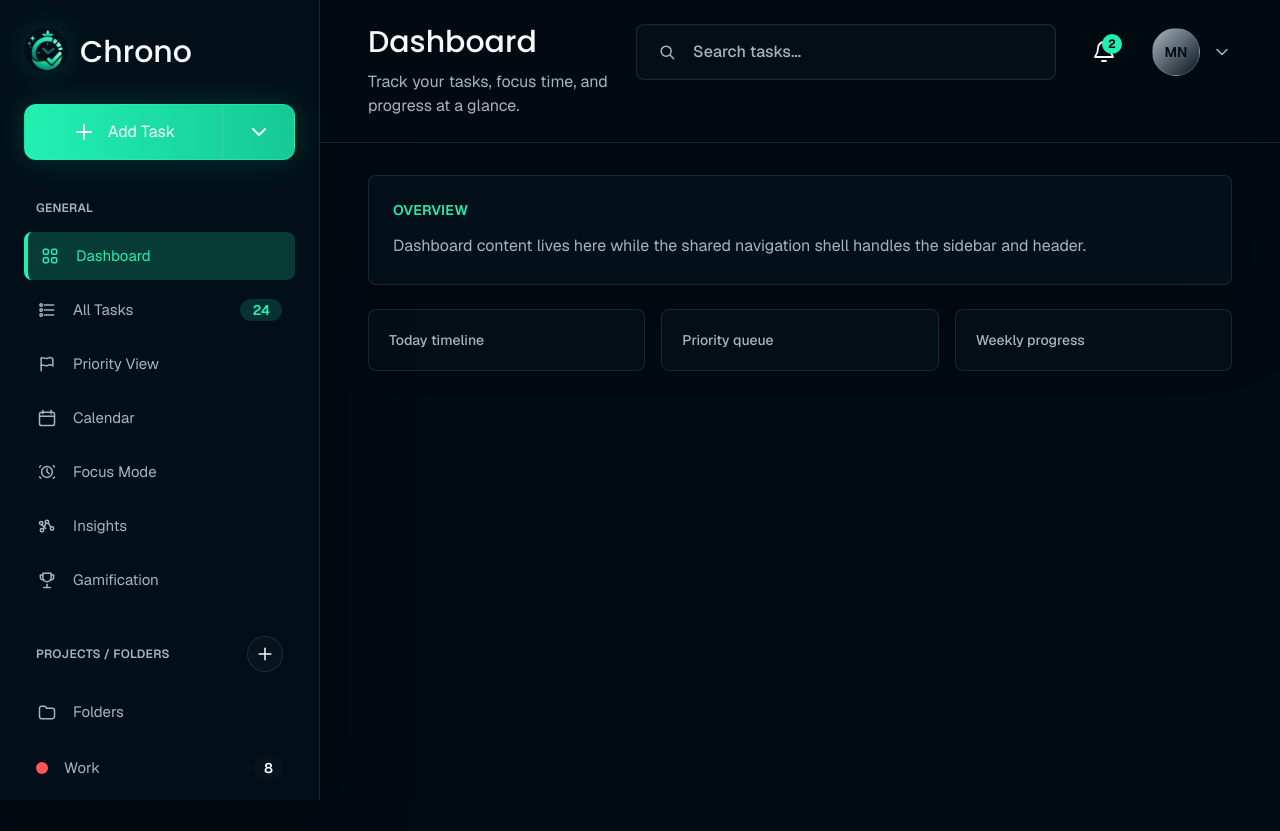
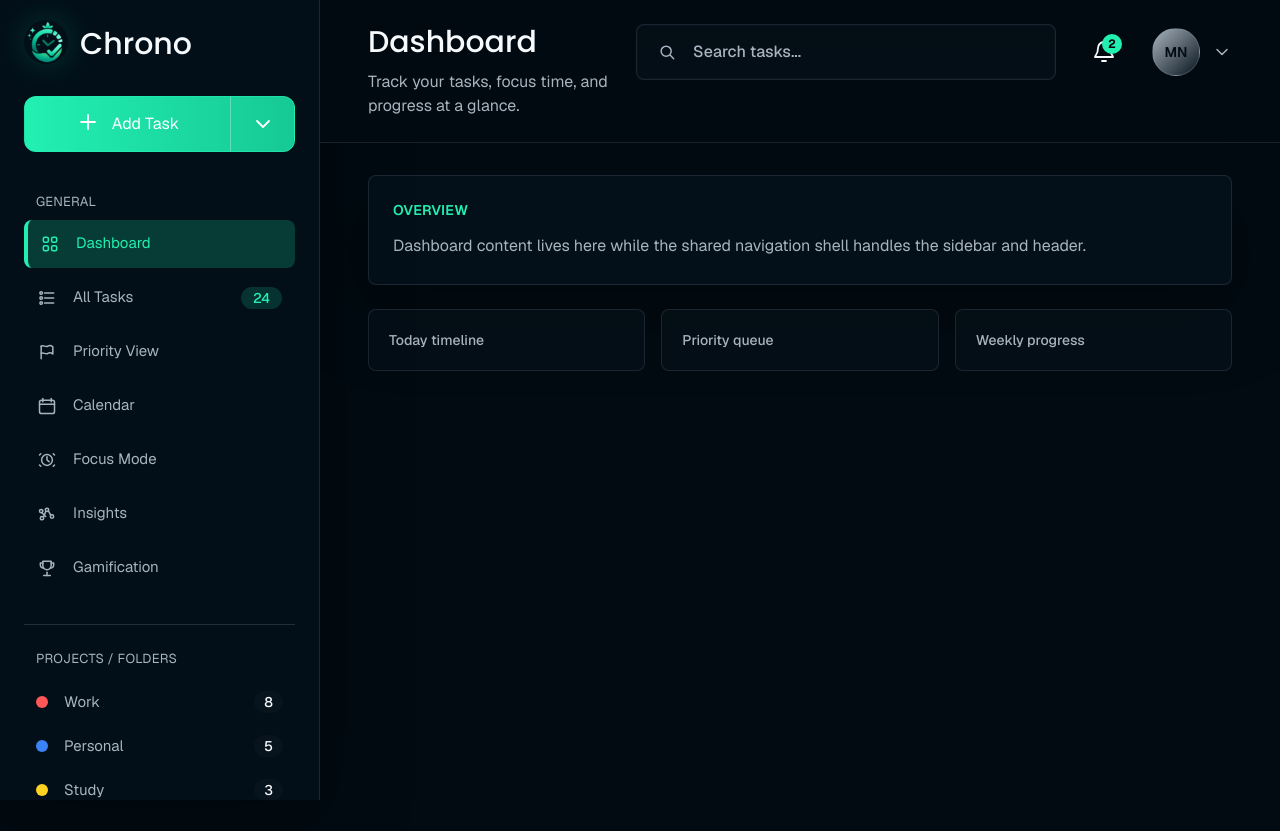
Before and after one commit to nadornhan/AISmartSchedulingWebApp, a Next.js app in the folder frontend/web/: page / in a window 1280 px wide. Built offline with nearby package versions, Linux system fonts and the light colour scheme.

Commit message:
Sidebar polish

```diff
--- a/frontend/web/components/layout/sidebar.tsx
+++ b/frontend/web/components/layout/sidebar.tsx
@@ -75,24 +75,32 @@ function BrandMark() {
 function SectionTitle({
   children,
   actionLabel,
+  href,
+  onNavigate,
 }: Readonly<{
   children: ReactNode;
   actionLabel?: string;
+  href?: string;
+  onNavigate?: () => void;
 }>) {
+  const titleClassName =
+    'text-[13px] font-normal uppercase tracking-[0.02em] text-dashboard-muted transition hover:text-dashboard-accent';
+
   return (
-    <div className="mb-4 flex items-center justify-between px-3">
-      <p className="text-xs font-semibold uppercase tracking-[0.02em] text-dashboard-muted">
-        {children}
-      </p>
-      {actionLabel ? (
-        <button
-          aria-label={actionLabel}
-          className="grid h-9 w-9 place-items-center rounded-full border border-dashboard-border bg-dashboard-surface text-dashboard-text transition hover:border-dashboard-accent/60 hover:text-dashboard-accent"
-          type="button"
+    <div className="mb-2 flex items-center justify-between px-3">
+      {href ? (
+        <Link
+          href={href}
+          onClick={onNavigate}
+          className={titleClassName}
         >
-          <PlusIcon className="h-5 w-5" />
-        </button>
-      ) : null}
+          {children}
+        </Link>
+      ) : (
+        <p className={titleClassName}>
+          {children}
+        </p>
+      )}
     </div>
   );
 }
@@ -130,7 +138,7 @@ function NavLink({
       {item.badge ? (
         <span
           className={cn(
-            'rounded-full px-3 py-1 text-sm font-semibold leading-none',
+            'rounded-full px-3 py-1 text-sm font-medium leading-none',
             active
               ? 'bg-dashboard-bg/25 text-dashboard-text'
               : 'bg-dashboard-accent-soft text-dashboard-accent',
@@ -180,7 +188,7 @@ export function Sidebar({ className, onNavigate }: SidebarProps) {
     <aside
       ref={sidebarRef}
       className={cn(
-    'accent-scrollbar flex h-dvh w-80 flex-col overflow-y-auto border-r border-dashboard-border bg-[#03101a]/95 px-6 py-7 text-dashboard-text shadow-panel backdrop-blur-xl',
+    'accent-scrollbar flex h-dvh w-80 flex-col overflow-y-auto border-r border-dashboard-border bg-[#03101a]/95 px-6 py-5 text-dashboard-text shadow-panel backdrop-blur-xl',
     className,
       )}
     >
@@ -190,20 +198,20 @@ export function Sidebar({ className, onNavigate }: SidebarProps) {
       </div>
 
       <div className="group relative mb-10">
-        <div className="flex h-14 overflow-hidden rounded-xl border border-dashboard-accent/60 bg-gradient-to-r from-dashboard-accent to-dashboard-accent-strong text-white shadow-glow transition hover:brightness-110">
+        <div className="flex h-14 overflow-hidden rounded-xl border border-dashboard-accent/60 bg-gradient-to-r from-dashboard-accent to-dashboard-accent-strong text-white transition hover:brightness-110">
           {/* Main Add Task button */}
           <button
             className="flex flex-1 items-center justify-center gap-3 px-6 text-base font-normal"
             type="button"
           >
-            <PlusIcon className="h-6 w-6" />
+            <PlusIcon className="h-6 w-6 mb-1" />
             <span>Add Task</span>
           </button>
 
           {/* Dropdown trigger */}
           <button
             aria-label="Open add task menu"
-            className="grid w-[72px] place-items-center border-l border-white/10 transition hover:bg-white/10"
+            className="grid w-[64px] place-items-center border-l border-white/30 transition hover:bg-white/10"
             type="button"
           >
             <ChevronDownIcon className="h-6 w-6 transition-transform duration-200 group-hover:rotate-180" />
@@ -253,15 +261,9 @@ export function Sidebar({ className, onNavigate }: SidebarProps) {
           </div>
         </section>
 
-        <section>
-          <SectionTitle actionLabel="Add folder">Projects / Folders</SectionTitle>
+        <section className="border-t border-[#AAAAAA]/20 pt-6">
+          <SectionTitle href="/folders"actionLabel="Add folder">Projects / Folders</SectionTitle>
           <div className="space-y-1.5">
-            <NavLink
-              active={foldersActive}
-              item={{ href: '/folders', label: 'Folders', icon: FolderIcon }}
-              onNavigate={onNavigate}
-            />
-
             <div className="pt-1">
               {folders.map((folder) => (
                 <Link
@@ -272,7 +274,7 @@ export function Sidebar({ className, onNavigate }: SidebarProps) {
                 >
                   <span className={cn('h-3 w-3 shrink-0 rounded-full', folder.color)} />
                   <span className="min-w-0 flex-1 truncate">{folder.name}</span>
-                  <span className="rounded-full bg-dashboard-surface px-2.5 py-1 text-sm font-semibold leading-none text-dashboard-text group-hover:text-dashboard-accent">
+                  <span className="rounded-full bg-dashboard-surface px-2.5 py-1 text-sm font-medium leading-none text-dashboard-text group-hover:text-dashboard-accent">
                     {folder.count}
                   </span>
                 </Link>
```
